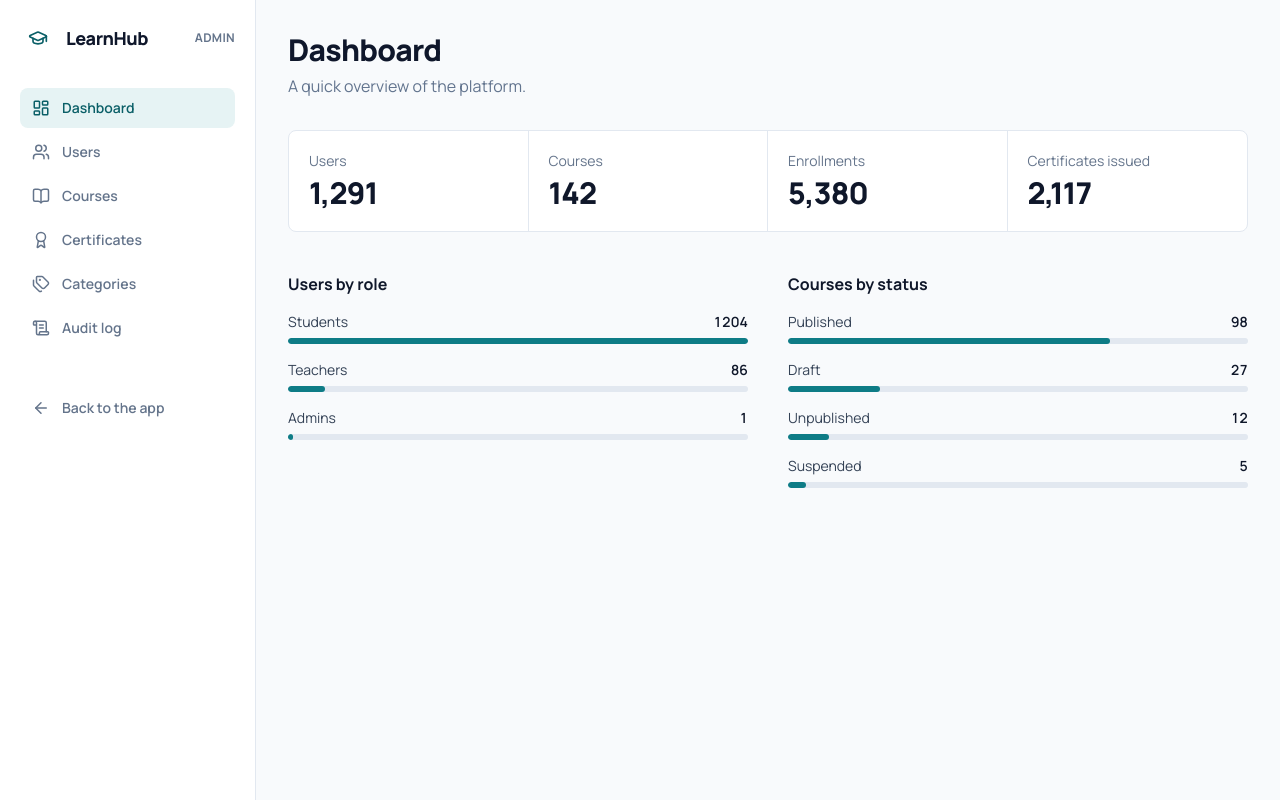
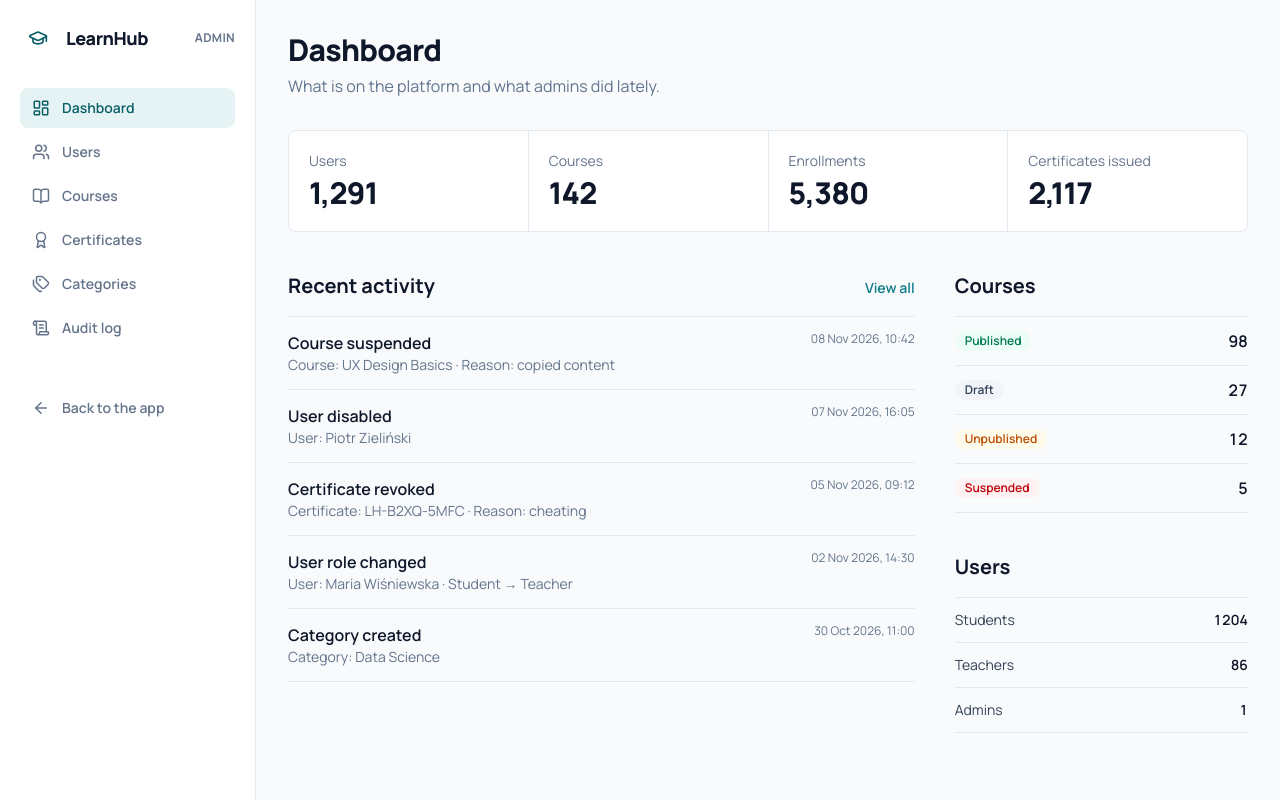
Before and after one commit to Kader64/LearnHub, a React (Vite) app in the folder src/LearnHub-Web/: page /admin in a window 1280 px wide. Built offline with nearby package versions, Linux system fonts and the light colour scheme.

Commit message:
Fixed styles in admin panel.

```diff
--- a/src/LearnHub-Web/src/components/StatCard.tsx
+++ b/src/LearnHub-Web/src/components/StatCard.tsx
@@ -1,13 +1,16 @@
+import { Link } from "react-router-dom";
+
 interface Props {
   label: string;
   value: string;
+  to: string;
 }
 
-export default function StatCard({ label, value }: Props) {
+export default function StatCard({ label, value, to }: Props) {
   return (
-    <div className="p-5">
+    <Link to={to} className="block bg-white p-5 transition hover:bg-page">
       <p className="text-sm text-muted">{label}</p>
       <p className="mt-1 text-3xl font-extrabold tracking-tight text-ink">{value}</p>
-    </div>
+    </Link>
   );
 }
--- a/src/LearnHub-Web/src/pages/admin/AdminCertificates.tsx
+++ b/src/LearnHub-Web/src/pages/admin/AdminCertificates.tsx
@@ -35,9 +35,13 @@ export default function AdminCertificates() {
                 <td className="td"><StatusBadge status={c.status} /></td>
                 <td className="td text-right">
                   {c.status === "Revoked" ? (
-                    <button className="btn btn-secondary btn-sm text-success"><RotateCcw size={14} /> Restore</button>
+                    <button className="btn btn-secondary btn-sm text-success w-28 justify-center">
+                      <RotateCcw size={14} /> Restore
+                    </button>
                   ) : (
-                    <button className="btn btn-secondary btn-sm text-danger"><ShieldOff size={14} /> Revoke</button>
+                    <button className="btn btn-secondary btn-sm text-danger w-28 justify-center">
+                      <ShieldOff size={14} /> Revoke
+                    </button>
                   )}
                 </td>
               </tr>
--- a/src/LearnHub-Web/src/pages/admin/AdminCourses.tsx
+++ b/src/LearnHub-Web/src/pages/admin/AdminCourses.tsx
@@ -39,11 +39,17 @@ export default function AdminCourses() {
                 <td className="td">{c.students}</td>
                 <td className="td">
                   <div className="flex justify-end gap-2">
-                    <button className="btn btn-secondary btn-sm"><Eye size={14} /> View</button>
+                    <button className="btn btn-secondary btn-sm">
+                      <Eye size={14} /> View
+                    </button>
                     {c.status === "Suspended" ? (
-                      <button className="btn btn-secondary btn-sm text-success"><RotateCcw size={14} /> Restore</button>
+                      <button className="btn btn-secondary btn-sm text-success w-28 justify-center">
+                        <RotateCcw size={14} /> Restore
+                      </button>
                     ) : (
-                      <button className="btn btn-secondary btn-sm text-danger"><ShieldOff size={14} /> Suspend</button>
+                      <button className="btn btn-secondary btn-sm text-danger w-28 justify-center">
+                        <ShieldOff size={14} /> Suspend
+                      </button>
                     )}
                   </div>
                 </td>
@@ -53,14 +59,7 @@ export default function AdminCourses() {
         </table>
       </div>
 
-      {/* Suspend dialog (a reason is required and shown to the teacher):
-      <div className="card mt-6 max-w-lg p-6">
-        <h2 className="font-bold text-ink">Suspend course</h2>
-        <label className="label mt-4">Reason</label>
-        <textarea className="input min-h-24" />
-        <button className="btn btn-danger mt-4">Suspend</button>
-      </div>
-      */}
+      {/* TODO: Change to display with smooth animation pop up with suspend reason textbox:*/}
     </>
   );
 }
--- a/src/LearnHub-Web/src/pages/admin/Dashboard.tsx
+++ b/src/LearnHub-Web/src/pages/admin/Dashboard.tsx
@@ -1,55 +1,86 @@
+import { Link } from "react-router-dom";
 import PageHeader from "../../components/PageHeader";
 import StatCard from "../../components/StatCard";
+import StatusBadge from "../../components/StatusBadge";
+import { auditLog } from "../../examples/exampledata";
 
 // EXAMPLE: counts (GET /api/admin/dashboard)
+const coursesByStatus = [
+  { status: "Published", value: 98 },
+  { status: "Draft", value: 27 },
+  { status: "Unpublished", value: 12 },
+  { status: "Suspended", value: 5 },
+];
 const usersByRole = [
-  { label: "Students", value: 1204, width: "w-full" },
-  { label: "Teachers", value: 86, width: "w-[8%]" },
-  { label: "Admins", value: 1, width: "w-[1%]" },
-];
-const coursesByStatus = [
-  { label: "Published", value: 98, width: "w-[70%]" },
-  { label: "Draft", value: 27, width: "w-[20%]" },
-  { label: "Unpublished", value: 12, width: "w-[9%]" },
-  { label: "Suspended", value: 5, width: "w-[4%]" },
+  { label: "Students", value: 1204 },
+  { label: "Teachers", value: 86 },
+  { label: "Admins", value: 1 },
 ];
 
-function Bars({ title, rows }: { title: string; rows: { label: string; value: number; width: string }[] }) {
-  return (
-    <section>
-      <h2 className="font-bold text-ink">{title}</h2>
-      <ul className="mt-4 space-y-4">
-        {rows.map((r) => (
-          <li key={r.label}>
-            <div className="mb-1.5 flex justify-between text-sm">
-              <span>{r.label}</span>
-              <span className="font-semibold tabular-nums text-ink">{r.value}</span>
-            </div>
-            <div className="progress">
-              <div className={`progress-bar ${r.width}`} />
-            </div>
-          </li>
-        ))}
-      </ul>
-    </section>
-  );
-}
+// "CourseSuspended" -> "Course suspended"
+const readable = (action: string) => action.replace(/([a-z])([A-Z])/g, "$1 $2").replace(/^./, (c) => c.toUpperCase()).replace(/ ([A-Z])/g, (m) => m.toLowerCase());
 
 export default function Dashboard() {
   return (
     <>
-      <PageHeader title="Dashboard" description="A quick overview of the platform." />
+      <PageHeader title="Dashboard" description="What is on the platform and what admins did lately." />
 
-      <div className="card grid grid-cols-2 lg:grid-cols-4 lg:divide-x lg:divide-line">
-        <StatCard label="Users" value="1,291" />
-        <StatCard label="Courses" value="142" />
-        <StatCard label="Enrollments" value="5,380" />
-        <StatCard label="Certificates issued" value="2,117" />
+      <div className="grid grid-cols-2 gap-px overflow-hidden rounded-lg border border-line bg-line lg:grid-cols-4">
+        <StatCard label="Users" value="1,291" to="/admin/users" />
+        <StatCard label="Courses" value="142" to="/admin/courses" />
+        <StatCard label="Enrollments" value="5,380" to="/admin/courses" />
+        <StatCard label="Certificates issued" value="2,117" to="/admin/certificates" />
       </div>
 
-      <div className="mt-10 grid gap-10 lg:grid-cols-2">
-        <Bars title="Users by role" rows={usersByRole} />
-        <Bars title="Courses by status" rows={coursesByStatus} />
+      <div className="mt-10 grid gap-10 lg:grid-cols-3">
+        {/* Latest audit log entries */}
+        <section className="lg:col-span-2">
+          <div className="flex items-baseline justify-between">
+            <h2 className="section-title">Recent activity</h2>
+            <Link to="/admin/audit" className="link text-sm">View all</Link>
+          </div>
+          <ul className="mt-4 divide-y divide-line border-y border-line">
+            {auditLog.slice(0, 5).map((e) => (
+              <li key={e.id} className="flex items-start justify-between gap-4 py-3.5">
+                <div className="min-w-0">
+                  <p className="font-semibold text-ink">{readable(e.action)}</p>
+                  <p className="text-sm text-muted">
+                    {e.target}
+                    {e.details !== "-" && ` · ${e.details}`}
+                  </p>
+                </div>
+                <p className="shrink-0 text-xs text-muted">{e.time}</p>
+              </li>
+            ))}
+          </ul>
+        </section>
+
+        {/* Breakdowns */}
+        <div className="space-y-10">
+          <section>
+            <h2 className="section-title">Courses</h2>
+            <ul className="mt-4 divide-y divide-line border-y border-line">
+              {coursesByStatus.map((r) => (
+                <li key={r.status} className="flex items-center justify-between py-3">
+                  <StatusBadge status={r.status} />
+                  <span className="font-semibold tabular-nums text-ink">{r.value}</span>
+                </li>
+              ))}
+            </ul>
+          </section>
+
+          <section>
+            <h2 className="section-title">Users</h2>
+            <ul className="mt-4 divide-y divide-line border-y border-line">
+              {usersByRole.map((r) => (
+                <li key={r.label} className="flex items-center justify-between py-3 text-sm">
+                  <span>{r.label}</span>
+                  <span className="font-semibold tabular-nums text-ink">{r.value}</span>
+                </li>
+              ))}
+            </ul>
+          </section>
+        </div>
       </div>
     </>
   );
--- a/src/LearnHub-Web/src/pages/admin/Users.tsx
+++ b/src/LearnHub-Web/src/pages/admin/Users.tsx
@@ -43,16 +43,21 @@ export default function Users() {
                 <td className="td">{u.certificates}</td>
                 <td className="td"><StatusBadge status={u.active ? "Active" : "Disabled"} /></td>
                 <td className="td">
-                  {/* Admin accounts cannot be modified through the UI, so no actions for them. */}
                   {u.role === "Admin" ? (
                     <span className="block text-right text-xs text-muted">Protected</span>
                   ) : (
                     <div className="flex justify-end gap-2">
-                      <button className="btn btn-secondary btn-sm"><UserCog size={14} /> Role</button>
+                      <button className="btn btn-secondary btn-sm">
+                        <UserCog size={14} /> Role
+                      </button>
                       {u.active ? (
-                        <button className="btn btn-secondary btn-sm text-danger"><Ban size={14} /> Disable</button>
+                        <button className="btn btn-secondary btn-sm text-danger w-24 justify-center">
+                          <Ban size={14} /> Disable
+                        </button>
                       ) : (
-                        <button className="btn btn-secondary btn-sm text-success"><UserCheck size={14} /> Enable</button>
+                        <button className="btn btn-secondary btn-sm text-success w-24 justify-center">
+                          <UserCheck size={14} /> Enable
+                        </button>
                       )}
                     </div>
                   )}
```
Also changed, not shown: src/LearnHub-Web/src/index.css (+86 -7 lines).
